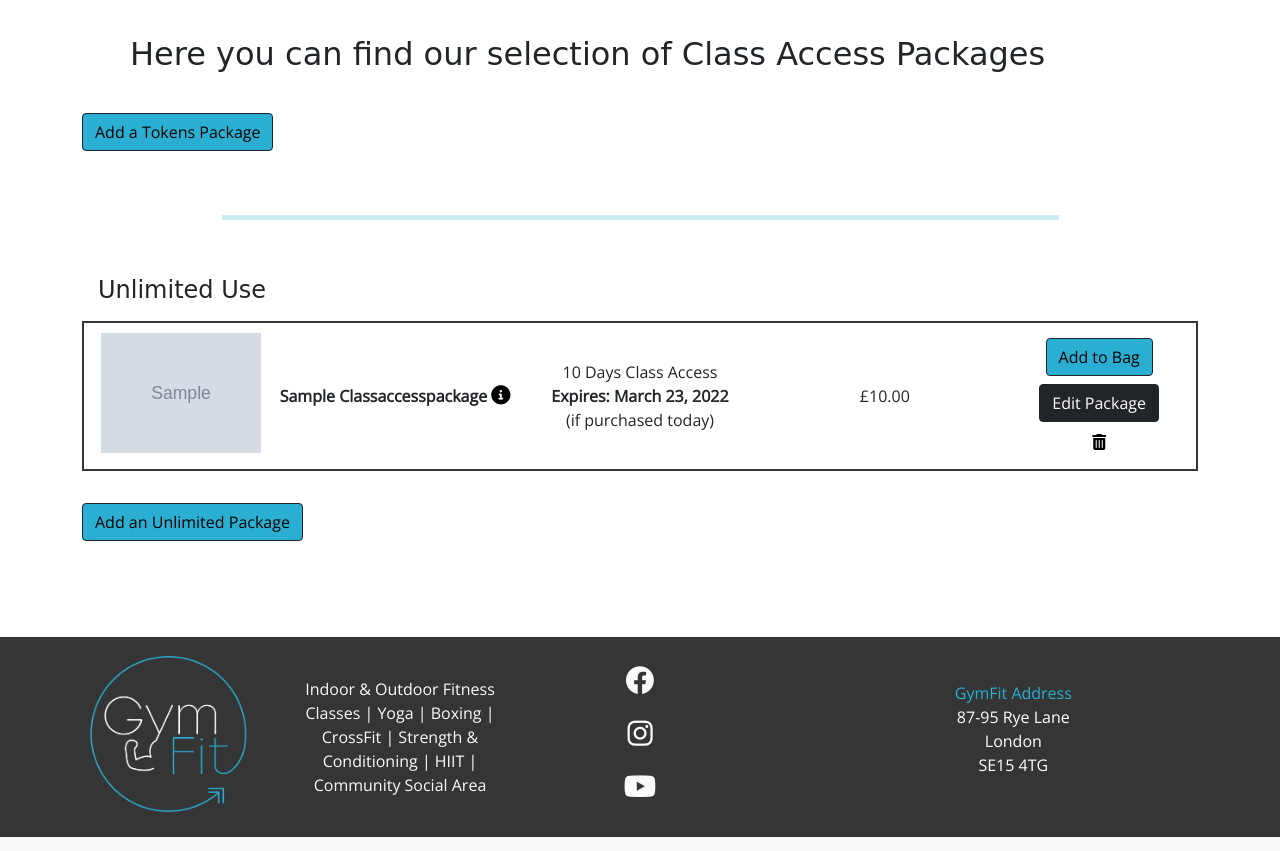
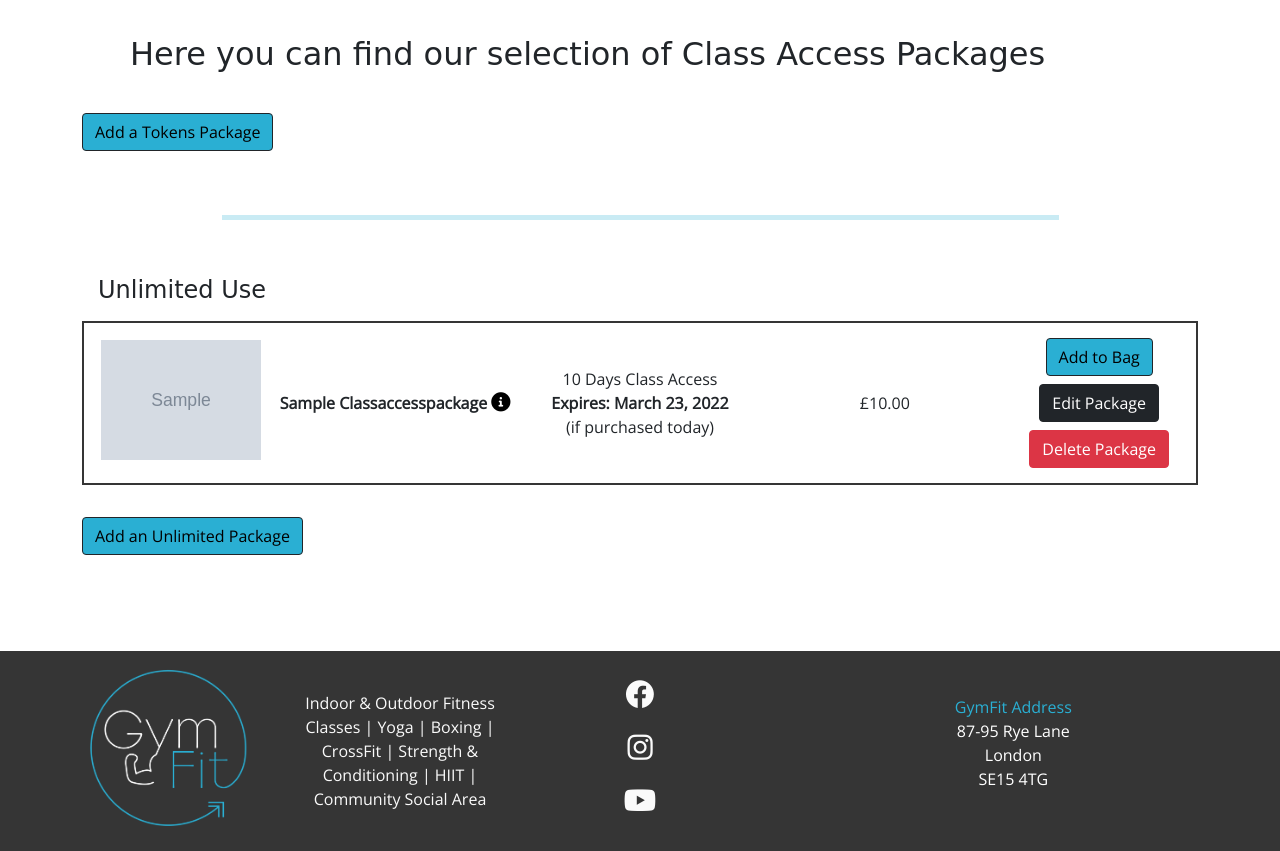
Before and after one commit to nlenno1/gym-fit-MS4, a Django app: page /products/class_access_packages/ in a window 1280 px wide. Shown: the part 278-1129 px from the top of the page. Run offline with Django 4.2, Linux system fonts and the light colour scheme; a user stored in the database is signed in; tables that the repository leaves empty hold one stand-in row (values such as "Sample post"); grey boxes marked "Sample" are stand-in pictures; parts of the project's set-up code (start-up, migrations or seed data) failed here and were passed over; some libraries are stand-ins or nearby versions; some web fonts are replaced.

Commit message:
fix/style: correct broken css link in add and edit CAPs, adjust URL order, update Admin buttons in join us and add check for select value on load of edit CAP

```diff
--- a/classes/views.py
+++ b/classes/views.py
@@ -637,7 +637,8 @@ def add_class_category(request):
                 "Successfully Created A \
                              Class Category",
             )
-            return redirect(reverse("view_class_categories"))
+            return redirect(reverse("view_single_class_category",
+                            args=[category.id]))
         else:
             messages.error(
                 request,
--- a/products/templates/products/add_class_access_package.html
+++ b/products/templates/products/add_class_access_package.html
@@ -3,7 +3,7 @@
 {% load static %}
 
 {% block extracss %}
-<link rel="stylesheet" href="{% static 'css/join_us.css' %}">
+<link rel="stylesheet" href="{% static 'products/css/join_us.css' %}">
 <link rel="stylesheet" href="{% static 'profiles/css/profile.css' %}">
 {% endblock %}
 
--- a/products/templates/products/join_us.html
+++ b/products/templates/products/join_us.html
@@ -70,8 +70,8 @@
                     </form>
                     {% if user.is_superuser %}
                         <a class="btn btn-dark mt-2" href="{% url 'edit_class_access_package' package.id %}">Edit Package</a>
-                        <a class="confirm-delete mt-2" href="{% url 'delete_class_access_package' package.id %}">
-                            <i class="fa-solid fa-trash-can"></i>
+                        <a class="confirm-delete mt-2 btn btn-danger" href="{% url 'delete_class_access_package' package.id %}">
+                            Delete Package
                         </a>
                     {% endif %}
                 </div>
@@ -139,8 +139,8 @@
                     </form>
                     {% if user.is_superuser %}
                         <a class="btn btn-dark mt-2" href="{% url 'edit_class_access_package' package.id %}">Edit Package</a>
-                        <a class="confirm-delete mt-2" href="{% url 'delete_class_access_package' package.id %}">
-                            <i class="fa-solid fa-trash-can"></i>
+                        <a class="confirm-delete mt-2 btn btn-danger" href="{% url 'delete_class_access_package' package.id %}">
+                            Delete Package
                         </a>
                     {% endif %}
                 </div>
--- a/products/urls.py
+++ b/products/urls.py
@@ -13,12 +13,12 @@ urlpatterns = [
         name="add_class_access_package",
     ),
     path(
-        "class_access_package/edit/<package_id>",
+        "class_access_package/<package_id>/edit/",
         views.edit_class_access_package,
         name="edit_class_access_package",
     ),
     path(
-        "class_access_package/delete/<package_id>",
+        "class_access_package/<package_id>/delete/",
         views.delete_class_access_package,
         name="delete_class_access_package",
     ),
```
Also changed, not shown: products/templates/products/edit_class_access_package.html (+27 -1 lines).
